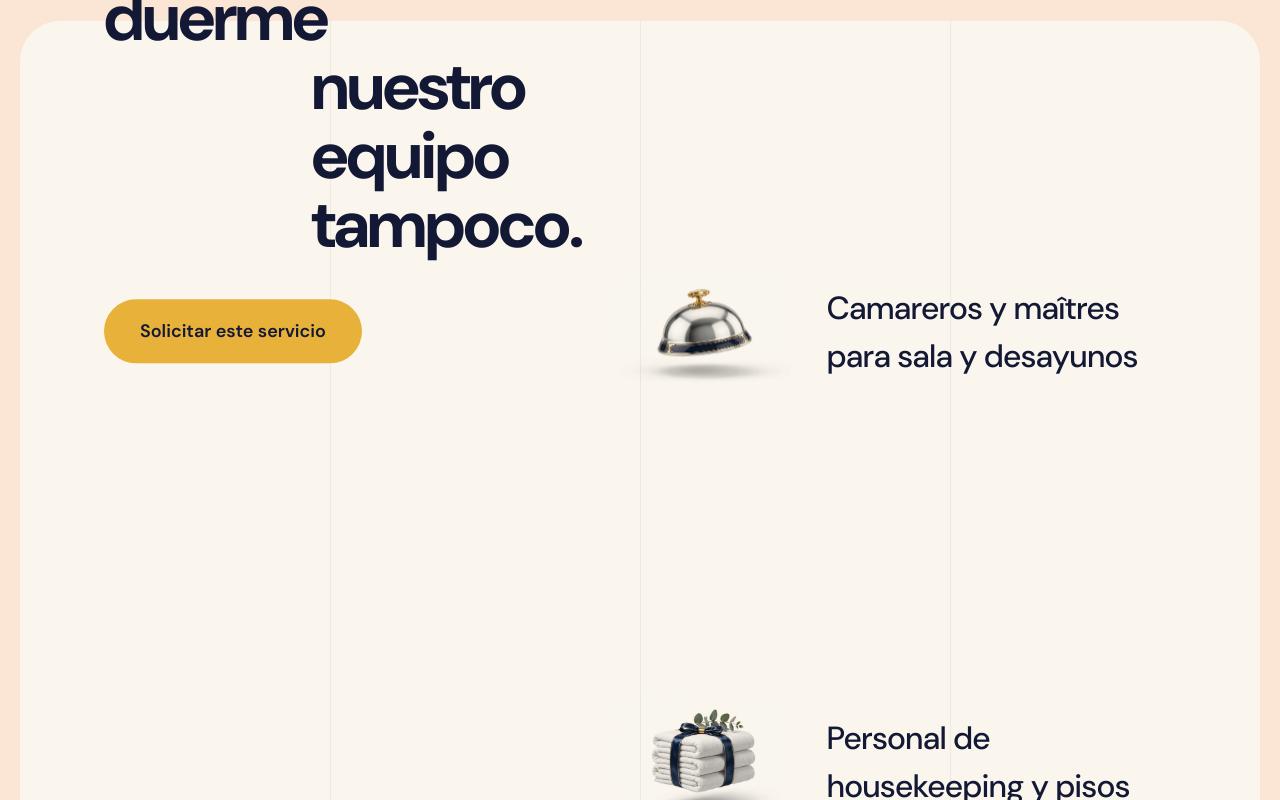
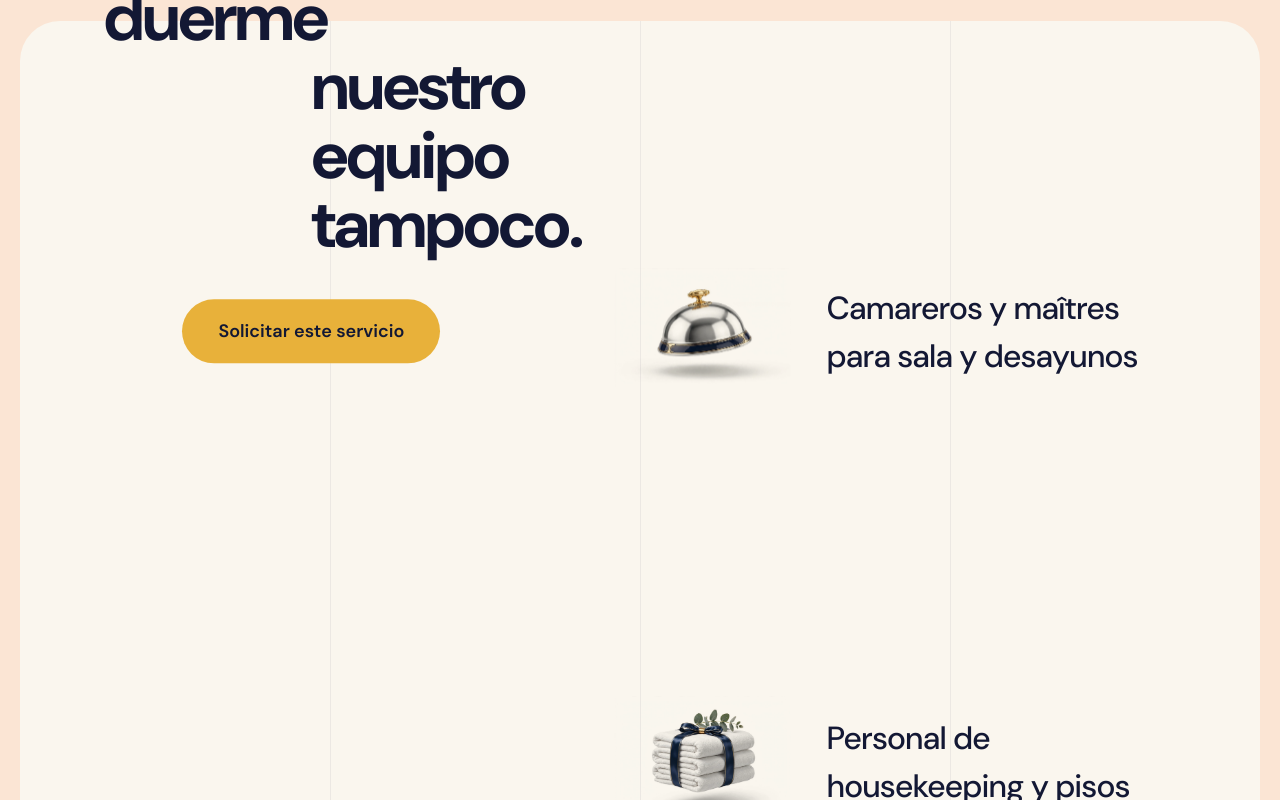
Before and after one commit to roxannaaguilera/premium-work-web, a Next.js app in the folder premium_work/: page /servicios/hoteles in a window 1280 px wide. Shown: the part 1907-2707 px from the top of the page. Built offline with nearby package versions, Linux system fonts and the light colour scheme.

Commit message:
style: tighten the split section end and centre its call to action

```diff
--- a/premium_work/components/ServiceDetail.tsx
+++ b/premium_work/components/ServiceDetail.tsx
@@ -398,7 +398,7 @@ export default function ServiceDetail({
                 <span className="absolute top-0 bottom-0 left-2/4 w-px bg-[#131834]/[0.06]" />
                 <span className="absolute top-0 bottom-0 left-3/4 w-px bg-[#131834]/[0.06]" />
               </div>
-              <div className="relative mx-auto grid max-w-6xl gap-14 px-5 py-16 md:grid-cols-[0.85fr_1.15fr] md:gap-24 md:px-10 md:py-24">
+              <div className="relative mx-auto grid max-w-6xl gap-14 px-5 pt-16 pb-10 md:grid-cols-[0.85fr_1.15fr] md:gap-24 md:px-10 md:pt-24 md:pb-6">
                 {/* Columna fija: la descripción del servicio */}
                 <div className="self-start md:sticky md:top-1/2 md:-translate-y-1/2">
                   <p className="font-mono text-xs tracking-[0.3em] text-[#131834]/50 uppercase">
@@ -411,7 +411,7 @@ export default function ServiceDetail({
                       </span>
                     ))}
                   </p>
-                  <div className="mt-10">
+                  <div className="mt-10 flex justify-center">
                     <Link
                       href={`/solicitar-servicio?sector=${slug}`}
                       className="inline-flex min-h-[64px] items-center gap-3 rounded-full bg-[#e8b13a] px-9 text-lg font-semibold text-[#131834] transition-transform duration-300 hover:-translate-y-0.5"
@@ -422,7 +422,7 @@ export default function ServiceDetail({
                 </div>
                 {/* Características: bloques altos que suben con el scroll y le
                     dan a la columna fija su recorrido, como en el mockup */}
-                <ul>
+                <ul className="[&>li:last-child]:md:min-h-[240px]">
                   {(item.features ?? []).map((f, i) => (
                     <li
                       key={f.icon}
```
